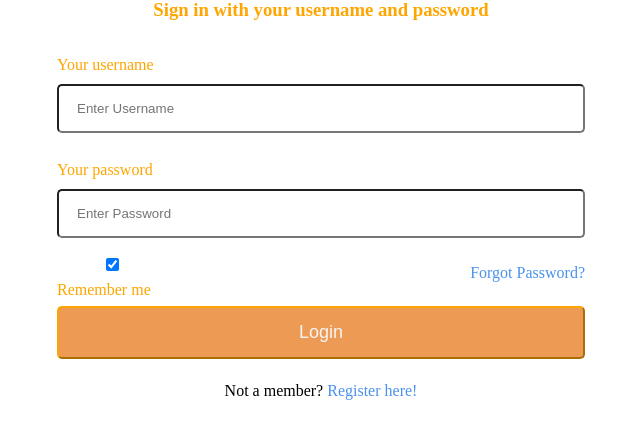
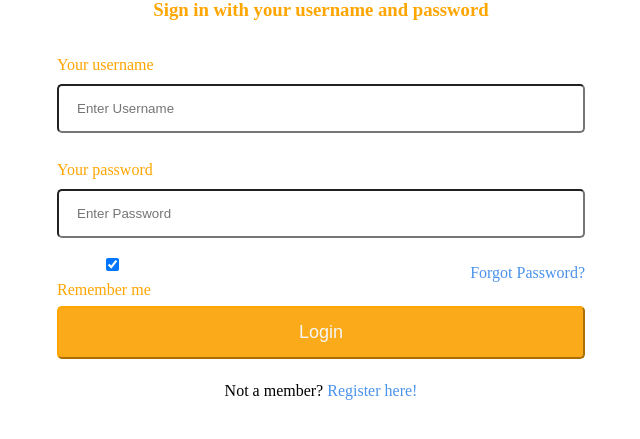
Before and after one commit to farman3074/cloud-desk, a Flask app: page / in a window 1280 px wide. Shown: the part 339-778 px from the top of the page, without its empty margins (319-959 px from the left). Run offline with Flask 3, Linux system fonts and the light colour scheme.

Commit message:
Updated lgin button color

```diff
--- a/templates/home.html
+++ b/templates/home.html
@@ -16,7 +16,7 @@ input[type=text], input[type=password]{
   }
 
 button {
-    background-color: rgb(237, 154, 84);
+    background-color: rgb(251,171,26);
   border-color: orange;
     color: whitesmoke;
     padding: 14px 20px;
```
